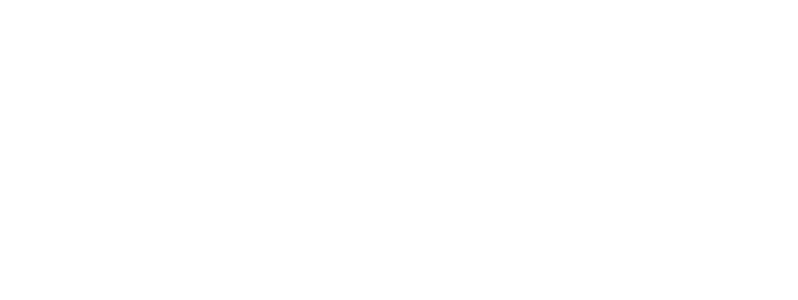
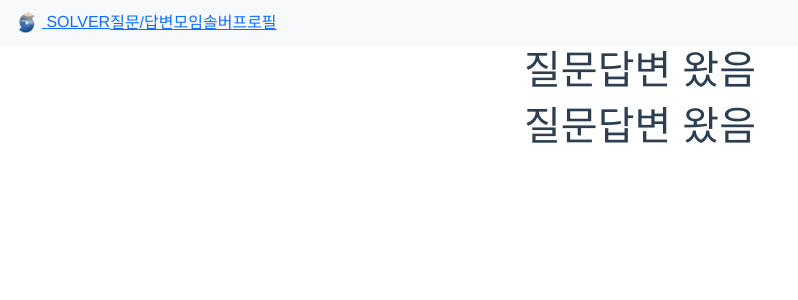
Before and after one commit to BerrySolver/SOLVER, a Vue app in the folder solver-frontend/: page /questions in a window 1280 px wide. Shown: the top 300 px of the page, without its empty margins (0-798 px from the left). Built offline with nearby package versions, Linux system fonts and the light colour scheme.

Commit message:
[S05P12A507-107] feat: navbar
App.vue에 navbar와 footer 생성


Former-commit-id: acf3881a50e4e9db98a25f57872a905d04fb18de

```diff
--- a/solver-frontend/src/App.vue
+++ b/solver-frontend/src/App.vue
@@ -1,8 +1,26 @@
 <template>
   <div id="app">
-    <router-view/>
+    <NavBar/>
+    <!-- 라우터 보여지는 부분 -->
+    <RouterView/>
+    <Footer/>
   </div>
 </template>
+
+<script>
+import NavBar from "@/components/main/NavBar"
+import Footer from "@/components/main/Footer"
+
+export default {
+    name: 'App',
+    components: {
+        NavBar,
+
+        Footer,
+    },
+}
+</script>
+
 
 <style>
 #app {
--- a/solver-frontend/src/components/main/NavBar.vue
+++ b/solver-frontend/src/components/main/NavBar.vue
@@ -1,23 +1,27 @@
 <template>
     <nav class="navbar navbar-expand-lg navbar-light bg-light">
     <div class="container-fluid">
-        <a class="navbar-brand" href="#">Navbar</a>
+        <!-- <a href="/">SOLVER</a> -->
+        <RouterLink :to="{name: 'Main'}">
+            <img src="@/assets/logo.png" alt="logo" height="30px">
+            SOLVER
+            </RouterLink>
         <button class="navbar-toggler" type="button" data-bs-toggle="collapse" data-bs-target="#navbarNav" aria-controls="navbarNav" aria-expanded="false" aria-label="Toggle navigation">
         <span class="navbar-toggler-icon"></span>
         </button>
         <div class="collapse navbar-collapse" id="navbarNav">
         <ul class="navbar-nav">
             <li class="nav-item">
-            <a class="nav-link active" aria-current="page" href="#">Home</a>
+             <RouterLink :to="{ name : 'Questions' }">질문/답변</RouterLink>
             </li>
             <li class="nav-item">
-            <a class="nav-link" href="#">Features</a>
+             <RouterLink :to="{ name : 'Groups' }">모임</RouterLink>
             </li>
             <li class="nav-item">
-            <a class="nav-link" href="#">Pricing</a>
+             <RouterLink :to="{ name : 'Solvers' }">솔버</RouterLink>
             </li>
             <li class="nav-item">
-            <a class="nav-link disabled" href="#" tabindex="-1" aria-disabled="true">Disabled</a>
+             <RouterLink :to="{ name : 'Profile' }">프로필</RouterLink>
             </li>
         </ul>
         </div>
@@ -28,12 +32,8 @@
 <script>
 export default {
     name: 'Navbar',
-    data() {
-
-    }
 }
 </script>
 
 <style>
-
 </style>
--- a/solver-frontend/src/router/index.js
+++ b/solver-frontend/src/router/index.js
@@ -41,14 +41,13 @@ const routes = [
   { path: '/auth/signup2',  name: 'Signup2', component: Signup2 }, // signup 경로 2개
 
   // groups
-  { path: '/groups',  name: 'Group', component: Groups },
+  { path: '/groups',  name: 'Groups', component: Groups },
   { path: '/groups/create',  name: 'GroupCreate', component: GroupCreate },
   { path: '/groups/detail',  name: 'GroupDetail', component: GroupDetail },
 
   // questions
-  { path: '/questions',  name: 'Question', component: Questions }, // 질문 목록
+  { path: '/questions',  name: 'Questions', component: Questions }, // 질문 목록
   { path: '/questions/create',  name: 'QuestionsCreate', component: QuestionsCreate }, // 질문 작성
-  // question 목록이랑 create랑 같은 경로일 수가 있나?
   { path: '/:question_id',  name: 'QuestionsDetail', component: QuestionsDetail },
 
   // notifications
@@ -56,7 +55,6 @@ const routes = [
   { path: '/video-notifications',  name: 'NotificationsVideo', component: NotificationsVideo },
   { path: '/notifications/forwardings',  name: 'MessageForwarding', component: MessageForwarding },
   { path: '/notifications/receptions',  name: 'MessageReceptions', component: MessageReceptions },
-  // api에 이 경로 없음
   { path: '/notifications/detail',  name: 'NotificationsDetail', component: NotificationsDetail },
 
 
--- a/solver-frontend/src/views/groups/GroupDetail.vue
+++ b/solver-frontend/src/views/groups/GroupDetail.vue
@@ -1,5 +1,5 @@
 <template>
-
+  <GroupApplicants/>
 </template>
 
 <script>
@@ -10,9 +10,6 @@ export default {
     components: {
         GroupApplicants,
     },
-    data() {
-
-    }
 }
 </script>
 
--- a/solver-frontend/src/views/groups/Groups.vue
+++ b/solver-frontend/src/views/groups/Groups.vue
@@ -1,5 +1,8 @@
 <template>
-
+  <div>
+    <h1>그룹</h1>
+    <h1>그룹</h1>
+  </div>
 </template>
 
 <script>
@@ -13,9 +16,6 @@ export default {
         GroupVideo,
         GroupQuestion,
     },
-    data() {
-
-    }
 }
 </script>
 
--- a/solver-frontend/src/views/main/Main.vue
+++ b/solver-frontend/src/views/main/Main.vue
@@ -1,21 +1,16 @@
 <template>
-
+    <div>
+        메인페이지
+    </div>
 </template>
 
 <script>
-import Navbar from "@/components/main/Navbar"
-import Footer from "@/components/main/Footer"
 
 
 export default {
     name: 'Main',
     components: {
-        Navbar,
-        Footer,
     },
-    data() {
-
-    }
 }
 </script>
 
--- a/solver-frontend/src/views/profiles/Profile.vue
+++ b/solver-frontend/src/views/profiles/Profile.vue
@@ -1,5 +1,10 @@
 <template>
-
+  <div>
+      <ProfileTimetable/>
+      <ProfileStatistics/>
+      <ProfileHistory/>
+      <ProfileMyQuestions/>
+  </div>
 </template>
 
 <script>
@@ -17,9 +22,6 @@ export default {
         ProfileHistory,
         ProfileMyQuestions,
     },
-    data() {
-
-    }
 }
 </script>
 
--- a/solver-frontend/src/views/questions/Questions.vue
+++ b/solver-frontend/src/views/questions/Questions.vue
@@ -1,13 +1,13 @@
 <template>
-
+  <div>
+    <h1>질문답변 왔음</h1>
+    <h1>질문답변 왔음</h1>
+  </div>
 </template>
 
 <script>
 export default {
     name: 'Questions',
-    data() {
-
-    }
 }
 </script>
 
--- a/solver-frontend/src/views/solvers/Solvers.vue
+++ b/solver-frontend/src/views/solvers/Solvers.vue
@@ -1,13 +1,13 @@
 <template>
-
+  <div>
+    <h1>솔버</h1>
+    <h1>솔버</h1>
+  </div>
 </template>
 
 <script>
 export default {
     name: 'Solvers',
-    data() {
-
-    }
 }
 </script>
 
```
Also changed, not shown: solver-frontend/src/assets/logo.png.
